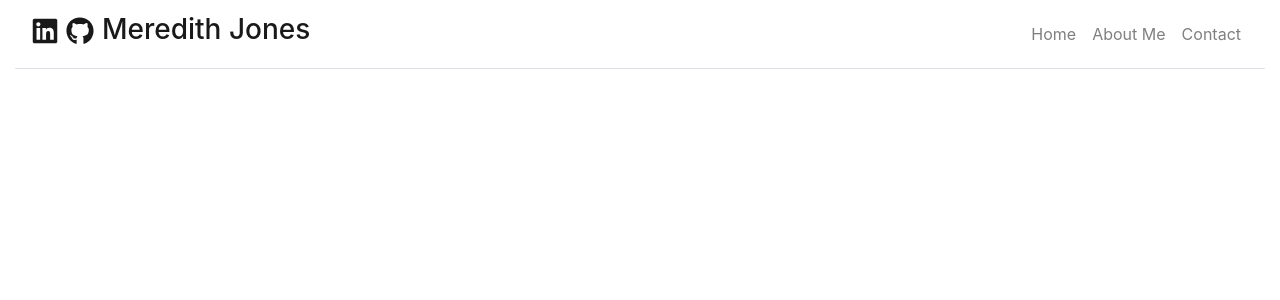
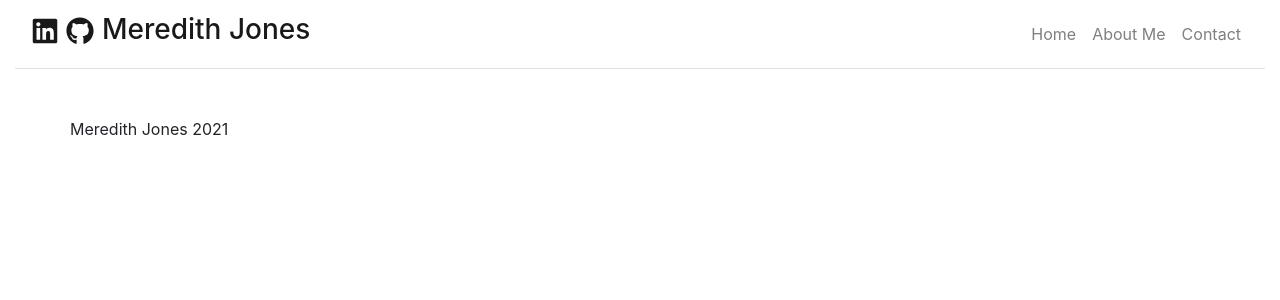
Before and after one commit to meredithajones/2021-Portfolio, a React (Create React App) app: page / in a window 1280 px wide. Shown: the top 300 px of the page. Built offline with nearby package versions, Linux system fonts and the light colour scheme.

Commit message:
Added formatting to footer

```diff
--- a/src/App.js
+++ b/src/App.js
@@ -5,6 +5,8 @@ import Navbar from 'react-bootstrap/Navbar';
 import Nav from 'react-bootstrap/Nav';
 import './App.css';
 import { FaGithub, FaLinkedin } from 'react-icons/fa';
+
+import Footer from './Components/Footer'
 
 
 class App extends React.Component {
@@ -38,7 +40,6 @@ class App extends React.Component {
       <Navbar className="border-bottom" bg= "transparent" expand="lg">
       <Navbar.Brand>
       <h3>  <FaLinkedin /> <FaGithub /> Meredith Jones  </h3>
-        {/* < GoMarkGithub /> ?  */}
       </Navbar.Brand>
       <Navbar.Toggle ClassName="border-0" aria-controls="navnar-toggle" />
       <Navbar.Collapse id="navbar.toggle">
@@ -51,6 +52,8 @@ class App extends React.Component {
       </Navbar.Collapse>
       </Navbar>
 
+      <Footer />
+
       </Container>
       </Router>
     )
--- a/src/Components/Footer.js
+++ b/src/Components/Footer.js
@@ -1,4 +1,8 @@
 import React from 'react';
+import Container from 'react-bootstrap/Container';
+import Row from 'react-bootstrap/Row';
+import Col from 'react-bootstrap/Col';
+
 
 function Footer() {
 
@@ -6,7 +10,9 @@ function Footer() {
         <footer className= "mt-5">
             <Container>
                 <Row>
-
+                    <Col className='p-0' md={3} sm={12} >
+                    Meredith Jones 2021
+                    </Col>
 
                 </Row>
             </Container>
```
